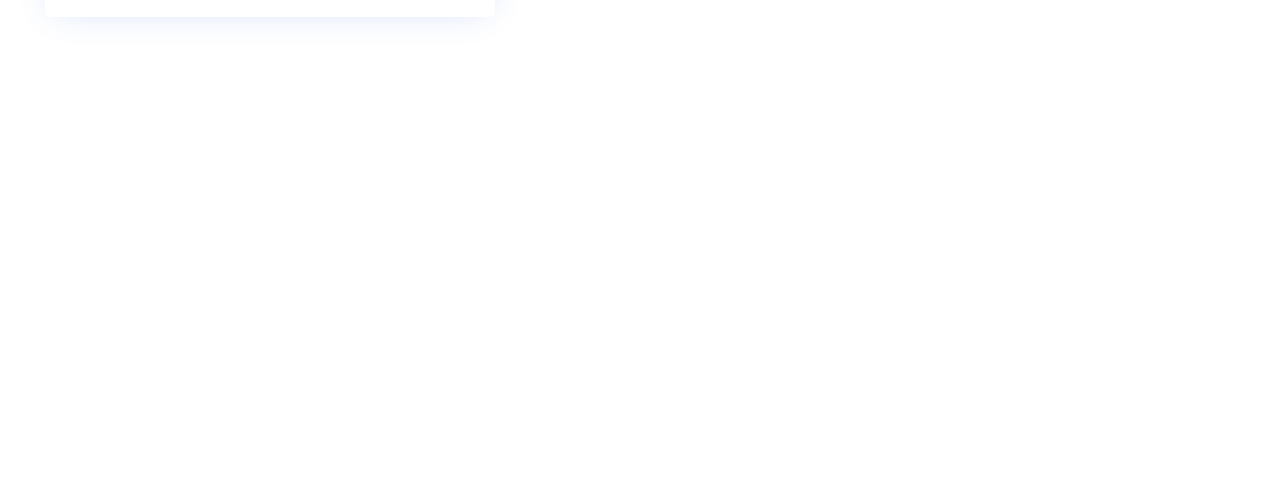
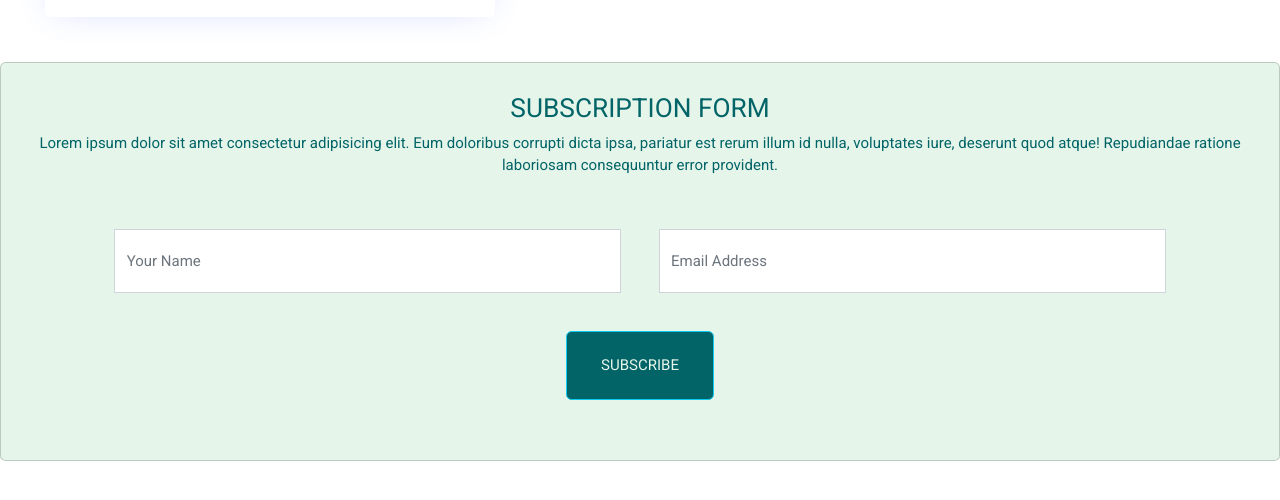
Before and after one commit to zerry101/AngularBlogApp, an Angular app: page / in a window 1280 px wide. Shown: the part 812-1312 px from the top of the page. Built offline with nearby package versions, Linux system fonts and the light colour scheme.

Commit message:
component design

```diff
--- a/src/app/app.component.html
+++ b/src/app/app.component.html
@@ -4,7 +4,9 @@
 
 <div class="app-body">
   <app-post-card></app-post-card>
+  <app-subscription-form></app-subscription-form>
 </div>
+
 
 
 <app-footer></app-footer>
--- a/src/app/subscription-form/subscription-form.component.html
+++ b/src/app/subscription-form/subscription-form.component.html
@@ -1 +1,29 @@
-<p>subscription-form works!</p>
+<div class="card">
+  <div class="card-body">
+    <div class="text-center mt-3 mb-5">
+      <h3>SUBSCRIPTION FORM</h3>
+      <p class="m-auto subs-text">
+        Lorem ipsum dolor sit amet consectetur adipisicing elit. Eum doloribus corrupti dicta ipsa, pariatur est rerum
+        illum id nulla, voluptates iure, deserunt quod atque! Repudiandae ratione laboriosam consequuntur error
+        provident.
+      </p>
+
+      <form action="" class="form-inline mb-5 mt-5">
+        <div class="row justify-content-center">
+          <div class="form-group col-md-5 m-2 ">
+            <input type="text" class="form-control" placeholder="Your Name">
+          </div>
+          <div class="form-group col-md-5 m-2 ">
+            <input type="email" class="form-control" placeholder="Email Address">
+          </div>
+
+        </div>
+        <div class="col-md-2  container justify-content-center">
+            <button  utton class="btn btn-info btn-block btn-sub">
+              SUBSCRIBE
+            </button>
+        </div>
+      </form>
+    </div>
+  </div>
+</div>
--- a/src/app/subscription-form/subscription-form.component.scss
+++ b/src/app/subscription-form/subscription-form.component.scss
@@ -0,0 +1,31 @@
+.card{
+  margin: 3rem 0rem;
+  background-color: var(--secondary-color);
+}
+
+p,h3{
+  color: var(--primary-color);
+}
+
+.btn-sub{
+  margin-top: 2rem ;
+  padding: 1.5rem 2.25rem;
+  background-color: var(--primary-color);
+  color: var(--secondary-color);
+}
+
+// .btn-sub:active{
+//   background-color: var(--secondary-color);
+//   color: var(--primary-color);
+
+// }
+
+input[type=text],input[type=email]
+{
+  height: 4.25rem;
+  border-radius: 0px;
+}
+
+// input[type=text]{
+//   margin-left: ;
+// }
```
